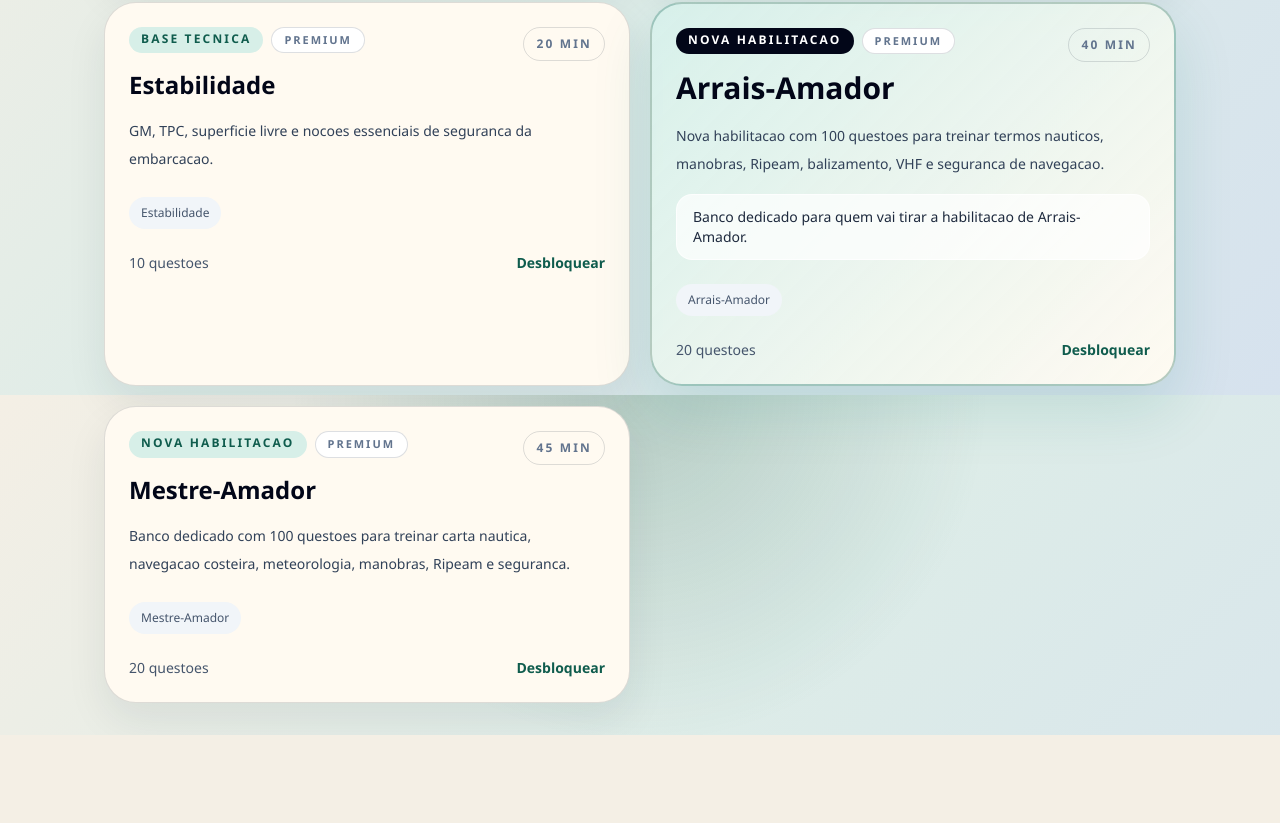
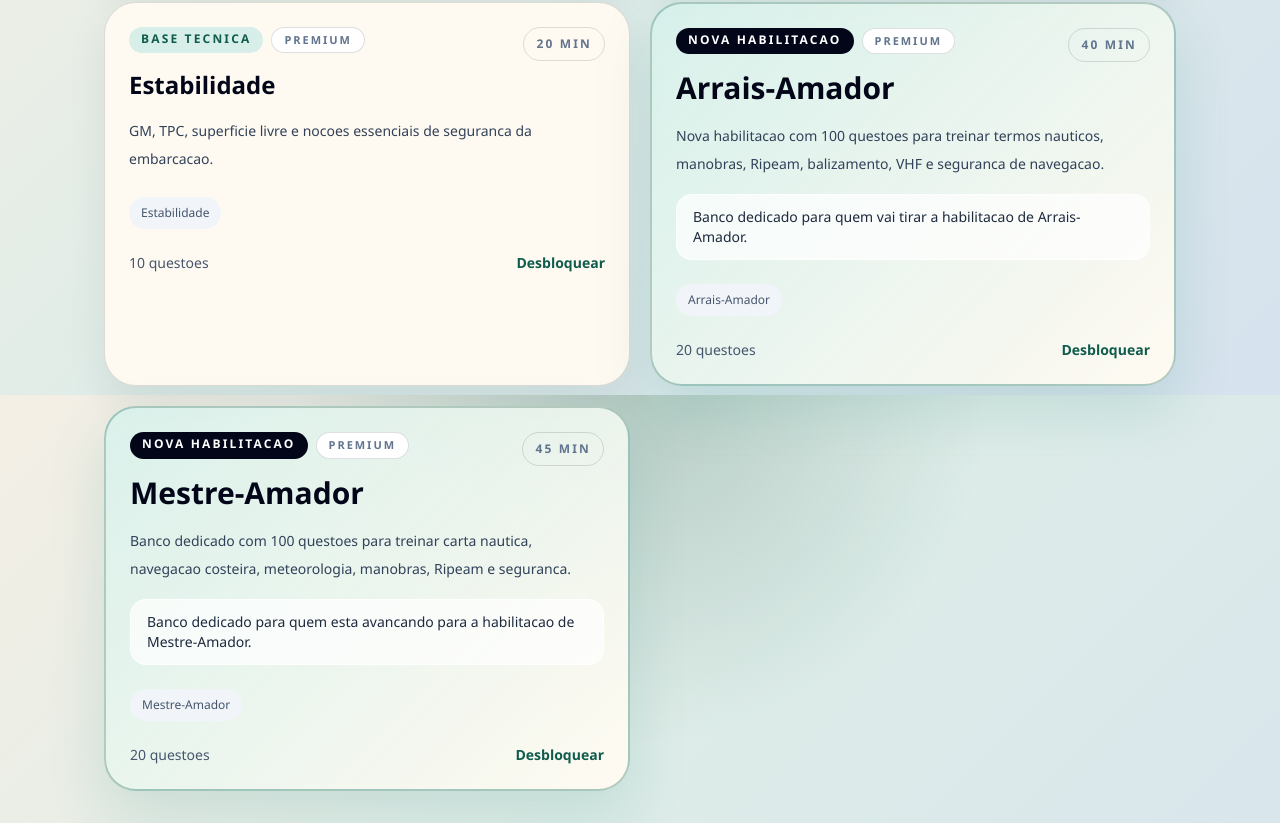
Before and after one commit to lissandrocantidio-hub/simuladocapitao, a Next.js app: page / in a window 1280 px wide. Shown: the part 2005-2828 px from the top of the page. Before the commit the page ends 2740 px from the top, so only its background shows below. Built offline with nearby package versions, Linux system fonts and the light colour scheme; no server answers.

Commit message:
Destaca Mestre-Amador na home

```diff
--- a/app/page.tsx
+++ b/app/page.tsx
@@ -95,6 +95,8 @@ export default function Home() {
           {simulationPresets.map((preset) => (
             (() => {
               const isArrais = preset.href === '/simulado-arrais'
+              const isMestre = preset.href === '/simulado-mestre'
+              const isFeaturedCertification = isArrais || isMestre
 
               return (
             <Link
@@ -105,7 +107,7 @@ export default function Home() {
                   : preset.href
               }
               className={`group rounded-[2rem] p-6 transition hover:-translate-y-1 ${
-                isArrais
+                isFeaturedCertification
                   ? 'border-2 border-accent/30 bg-[linear-gradient(135deg,rgba(214,241,235,0.85),rgba(255,250,241,0.98))] shadow-[0_24px_60px_rgba(16,120,108,0.14)]'
                   : 'border border-line bg-surface-strong shadow-[0_18px_40px_rgba(16,32,51,0.08)] hover:shadow-[0_24px_50px_rgba(16,32,51,0.12)]'
               }`}
@@ -115,7 +117,7 @@ export default function Home() {
                   <div className="flex flex-wrap gap-2">
                     <span
                       className={`inline-flex rounded-full px-3 py-1 text-xs font-semibold uppercase tracking-[0.18em] ${
-                        isArrais
+                        isFeaturedCertification
                           ? 'bg-slate-950 text-white'
                           : 'bg-accent-soft text-accent'
                       }`}
@@ -128,7 +130,7 @@ export default function Home() {
                   </div>
                   <h3
                     className={`mt-4 font-semibold text-slate-950 ${
-                      isArrais ? 'text-3xl' : 'text-2xl'
+                      isFeaturedCertification ? 'text-3xl' : 'text-2xl'
                     }`}
                   >
                     {preset.title}
@@ -144,6 +146,12 @@ export default function Home() {
               {isArrais ? (
                 <p className="mt-4 rounded-2xl border border-white/70 bg-white/70 px-4 py-3 text-sm font-medium text-slate-800">
                   Banco dedicado para quem vai tirar a habilitacao de Arrais-Amador.
+                </p>
+              ) : null}
+
+              {isMestre ? (
+                <p className="mt-4 rounded-2xl border border-white/70 bg-white/70 px-4 py-3 text-sm font-medium text-slate-800">
+                  Banco dedicado para quem esta avancando para a habilitacao de Mestre-Amador.
                 </p>
               ) : null}
 
```
